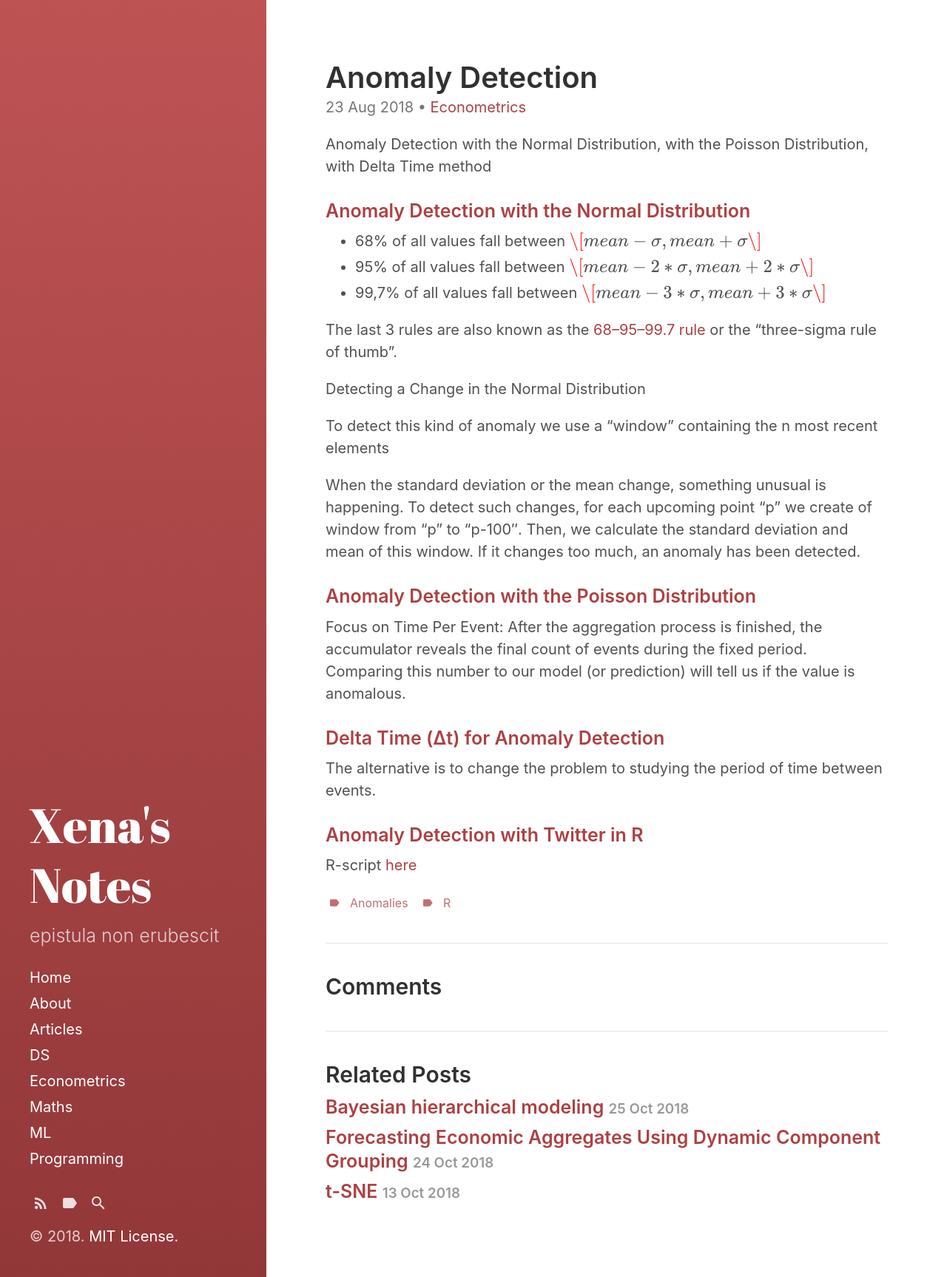
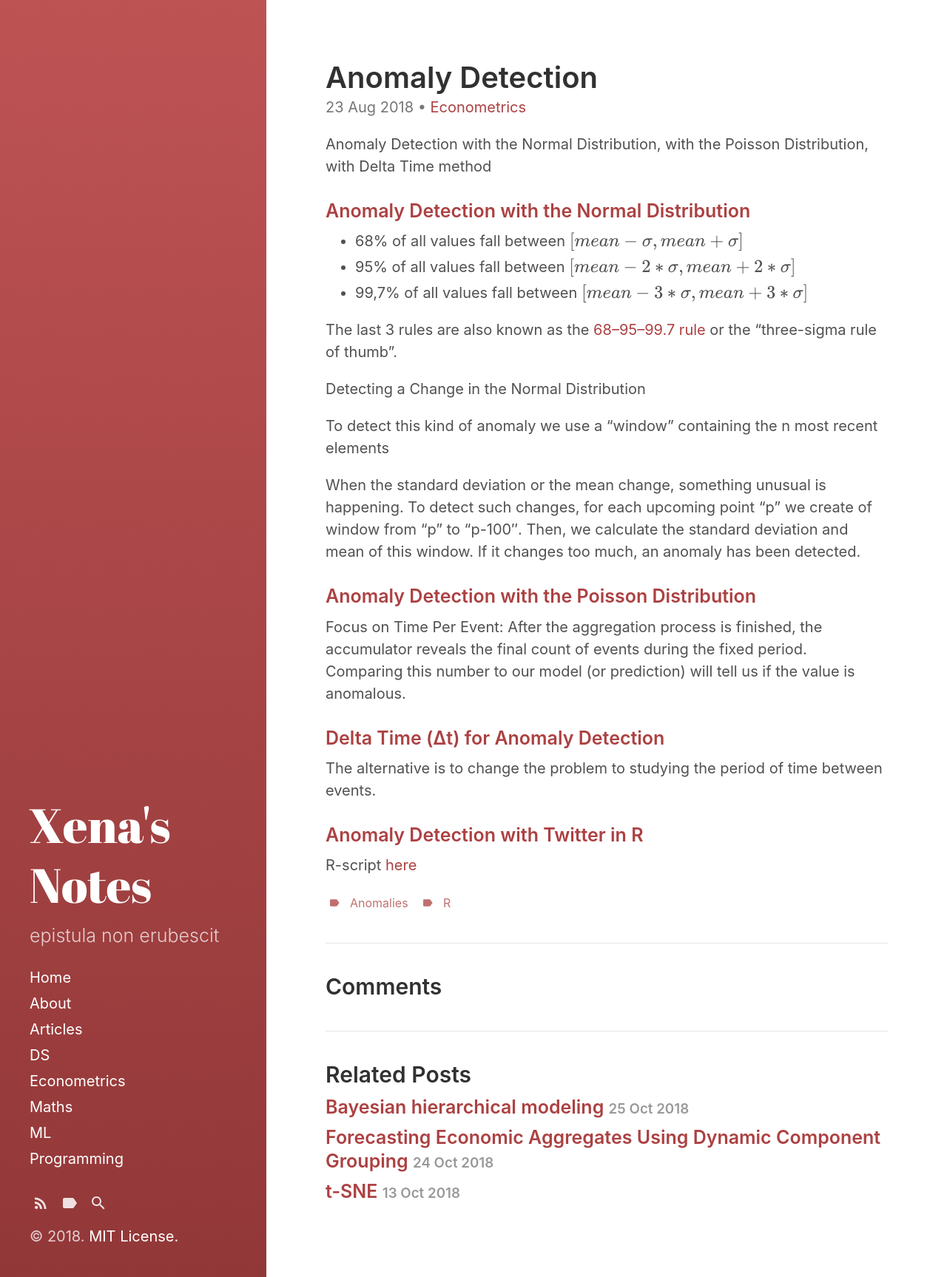
Before and after one commit to xenakas/gitpage, a Jekyll site: the page built from _posts/2018-08-23-anomaly-detection.md, in a window 1280 px wide. Shown: the whole page at 74% size. Built offline with Jekyll 4.4.1, drawn with Linux system fonts in a browser that asks for light colours; formulas are drawn with MathJax 3.

```diff
--- a/_posts/2018-08-23-anomaly-detection.md
+++ b/_posts/2018-08-23-anomaly-detection.md
@@ -16,9 +16,9 @@ Anomaly Detection with the Normal Distribution, with the Poisson Distribution, w
 
 ### [Anomaly Detection with the Normal Distribution](https://anomaly.io/anomaly-detection-normal-distribution)
 
-- 68% of all values fall between $$\[mean-\sigma, mean+\sigma\]$$
-- 95% of all values fall between $$\[mean-2*\sigma, mean+2*\sigma\]$$
-- 99,7% of all values fall between $$\[mean-3*\sigma, mean+3*\sigma\]$$
+- 68% of all values fall between $$[mean-\sigma, mean+\sigma]$$
+- 95% of all values fall between $$[mean-2*\sigma, mean+2*\sigma]$$
+- 99,7% of all values fall between $$[mean-3*\sigma, mean+3*\sigma]$$
 
 The last 3 rules are also known as the [68–95–99.7 rule](https://en.m.wikipedia.org/wiki/68–95–99.7_rule) or the “three-sigma rule of thumb”.
 
```
